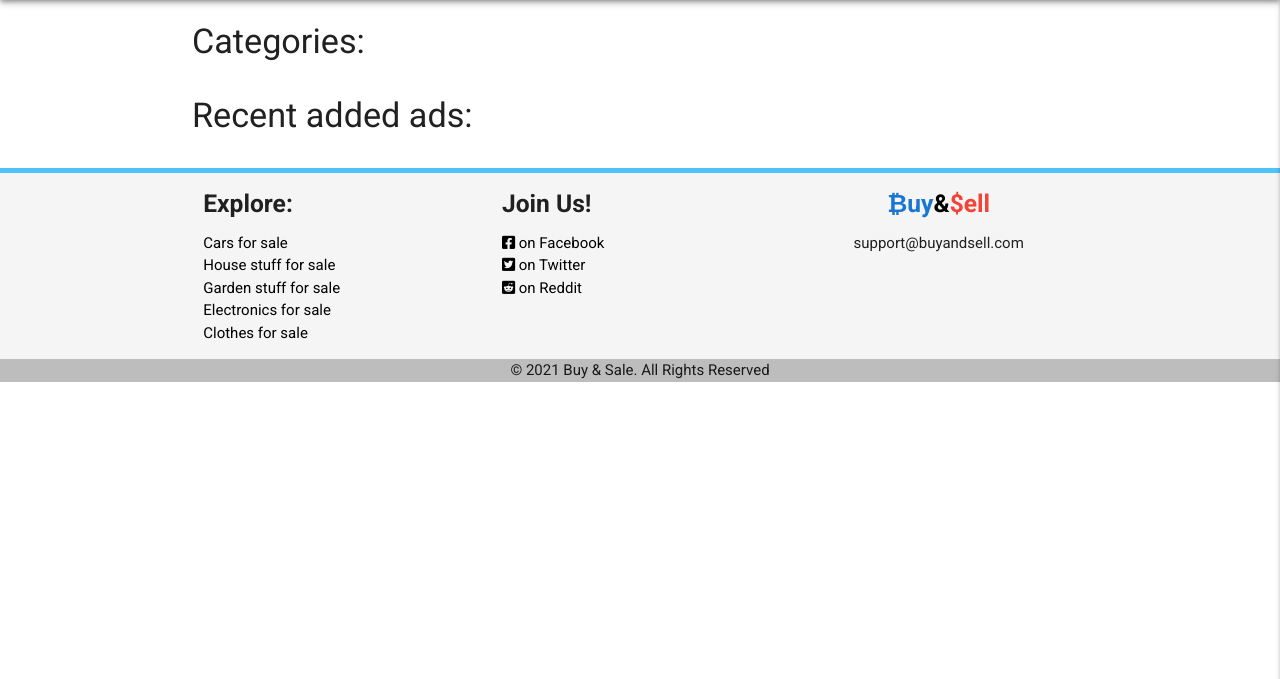
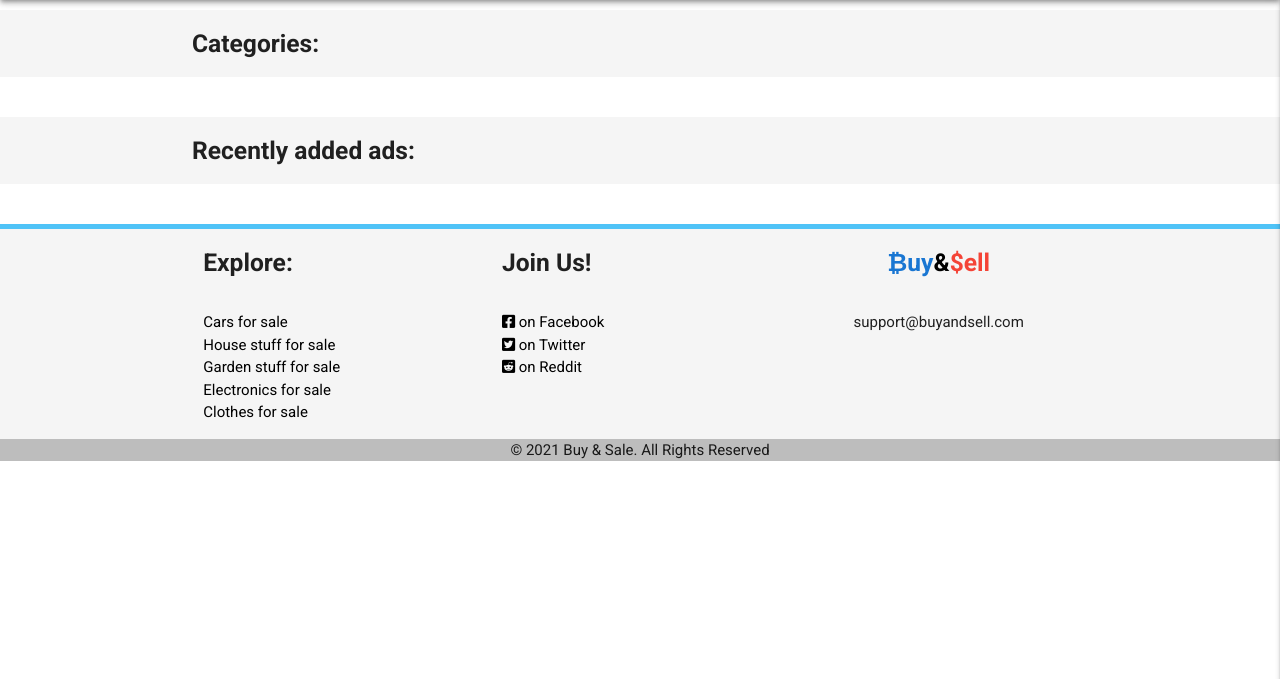
Before and after one commit to zokam1411/milestone-project-3, a Flask app: page / in a window 1280 px wide. Shown: the part 64-743 px from the top of the page. Run offline with Flask 2, Linux system fonts and the light colour scheme; data that the repository does not hold is empty; some libraries are stand-ins or nearby versions.

Commit message:
Style ads page headers

```diff
--- a/static/css/style.css
+++ b/static/css/style.css
@@ -7,6 +7,9 @@ body {
 
 /* base.html */
 /* Navbar */
+nav {
+    margin-bottom: 10px;
+}
 nav ul a {
     color:black;
 }
@@ -38,8 +41,10 @@ footer li a:hover {
 }
 
 h5 {
-    margin-bottom: 0;
     font-weight: 700;
+    margin: 0;
+    padding-top: 20px;
+    padding-bottom: 20px;
 }
 
 footer .row {
@@ -48,6 +53,11 @@ footer .row {
 
 .footer-bottom p {
     margin: 0;
+}
+
+/* ads.html */
+.categories {
+    margin-bottom: 50px;
 }
 
 /* Registration */
--- a/templates/ads.html
+++ b/templates/ads.html
@@ -14,11 +14,18 @@
     {% endwith %}
 </div>
 <!-- Categories -->
-<h4>Categories:</h4>
-<div class="row categories">
+<div class="grey lighten-4 ">
+    <div class="container">
+        <div class="row">
+            <h5>Categories:</h5>
+        </div>
+    </div>
+</div>
+<div class="container">
+    <div class="row">
         {% for category in categories %}
         <div class="col s4 m2">
-        <div class="grey lighten-4">
+            <div>
                 <a href="{{ url_for('view_category', category_name=category.category) }}">
                     <div class="icon-holder center-align">
                         <!-- Safe template filter to allow html tags -->
@@ -32,8 +39,16 @@
         </div>
         {% endfor %}
     </div>
+</div>
 <!-- Recent ads -->
-<h4>Recent added ads:</h4>
+<div class="grey lighten-4 ">
+    <div class="container">
+        <div class="row">
+            <h5>Recently added ads:</h5>
+        </div>
+    </div>
+</div>
+<div class="container">
     <div class="row">
         {% for ad in ads %}
         <div class="col s6 m3">
@@ -54,4 +69,5 @@
         </div>
         {% endfor %}
     </div>
+</div>
 {% endblock %}
--- a/templates/base.html
+++ b/templates/base.html
@@ -63,7 +63,7 @@
             {% endif %}
         </ul>
     </header>
-    <main class="container">
+    <main>
         {% block content %}
         {% endblock %}
     </main>
```
Lines whose indentation alone changed are shown as unchanged.
